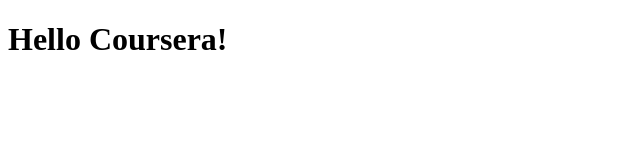
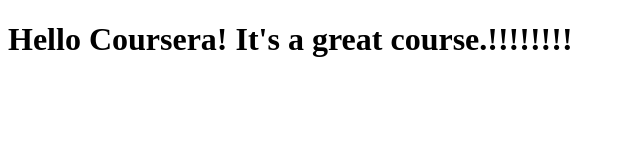
Before and after one commit to kowshik007/coursera-test, a plain HTML site: page site/index.html in a window 1280 px wide. Shown: the whole page, without its empty margins (0-640 px from the left). Drawn offline with Linux system fonts and the light colour scheme.

Commit message:
First Page after first change

```diff
--- a/site/index.html
+++ b/site/index.html
@@ -1,9 +1,9 @@
 <!DOCTYPE html>
 <html>
 <head>
-	<title>Hello Coursera</title>
+	<title>Hello Coursera!</title>
 </head>
 <body>
-	<h1>Hello Coursera!</h1>
+	<h1>Hello Coursera! It's a great course.!!!!!!!!</h1>
 </body>
 </html>
```
